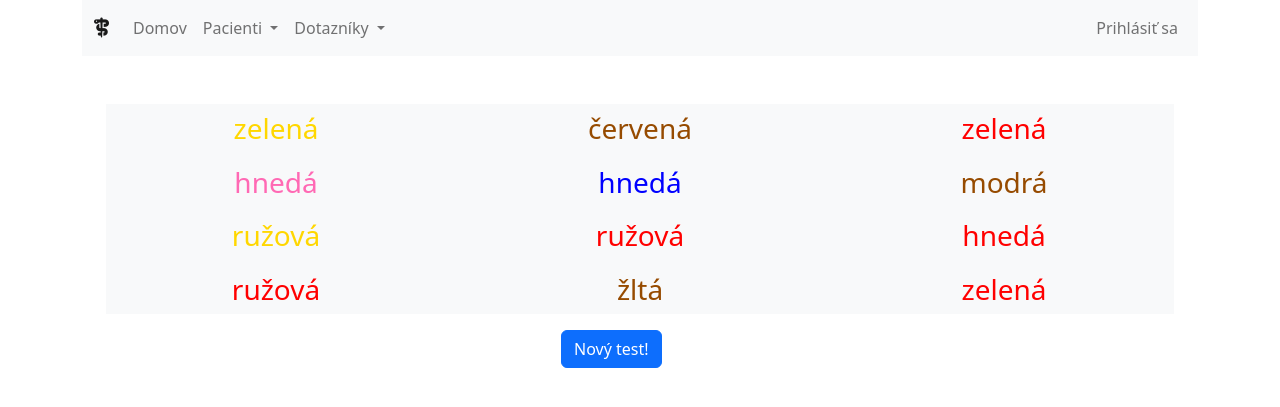
After one commit to alatecj/Neurologia, a Django app: page /stroop in a window 1280 px wide. The commit adds this page. Shown: the top 407 px of the page. Run offline with Django 4.2, Linux system fonts and the light colour scheme; data that the repository does not hold is empty; some libraries are stand-ins or nearby versions.

Commit message:
Pridany prehlad stroop testu

```diff
--- /dev/null
+++ b/Questionnaires/static/stroop.css
@@ -0,0 +1,18 @@
+.brown-text {
+  color: #964B00; /* Use a brown color code here */
+}
+.green-text {
+  color: #008000;
+}
+.blue-text {
+  color: #0000FF;
+}
+.red-text {
+  color: #FF0000;
+}
+.pink-text {
+  color: #FF69B4;
+}
+.yellow-text {
+  color: #FFFF00;
+}
--- /dev/null
+++ b/Questionnaires/static/stroop.js
@@ -0,0 +1,27 @@
+window.onload = () => {
+    myFunction2()
+}
+
+function myFunction() {
+    let color_names = [["modrá", "#0000FF"], ["zelená", "#008000"], ["červená", "#FF0000"], ["žltá", "#FFFF00"],
+        ["hnedá", "#964B00"], ["ružová", "#FF69B4"]]
+    const get_farby = document.getElementsByClassName("farba");
+    for (let i = 0; i < get_farby.length; i++) {
+        const randomIndex = Math.floor(Math.random() * color_names.length);
+        get_farby[i].innerText = color_names[randomIndex][0]
+    }
+
+}
+
+function myFunction2() {
+    let color_names = ["modrá", "zelená", "červená", "žltá", "hnedá", "ružová"]
+    let color_codes = ["#0000FF","#008000","#FF0000","#FFD700","#964B00","#FF69B4"]
+    const get_farby = document.getElementsByClassName("farba");
+    for (let i = 0; i < get_farby.length; i++) {
+        const randomColorName = Math.floor(Math.random() * color_names.length);
+        const randomColorCode = Math.floor(Math.random() * color_codes.length);
+        get_farby[i].innerText = color_names[randomColorName]
+        get_farby[i].style.color = color_codes[randomColorCode]
+    }
+
+}
--- a/Questionnaires/templates/Questionnaires/layout.html
+++ b/Questionnaires/templates/Questionnaires/layout.html
@@ -1,13 +1,12 @@
-{% load static %}
-
 <!DOCTYPE html>
 <html lang="sk">
 <head>
     <title>{% block title %}Questionnaires{% endblock %}</title>
-    <link href="https://cdn.jsdelivr.net/npm/bootstrap@5.0.2/dist/css/bootstrap.min.css" rel="stylesheet"
-          integrity="sha384-EVSTQN3/azprG1Anm3QDgpJLIm9Nao0Yz1ztcQTwFspd3yD65VohhpuuCOmLASjC" crossorigin="anonymous">
-
+    <link href="https://cdn.jsdelivr.net/npm/bootstrap@5.2.3/dist/css/bootstrap.min.css" rel="stylesheet"
+          integrity="sha384-rbsA2VBKQhggwzxH7pPCaAqO46MgnOM80zW1RWuH61DGLwZJEdK2Kadq2F9CUG65" crossorigin="anonymous">
     <script src="https://kit.fontawesome.com/8d2fe43864.js" crossorigin="anonymous"></script>
+    {% block scripts %}
+    {% endblock %}
     <style>.asteriskField {
         display: none;
     }</style>
@@ -57,6 +56,7 @@
                             {% for qre in qres %}
                                 <a class="dropdown-item" href="/q/{{ qre.id }}">{{ qre.name }}</a>
                             {% endfor %}
+                            <a class="dropdown-item" href="{% url 'stroop_test' %}">Stroop Test 1</a>
                         </div>
                     </li>
                 </ul>
@@ -95,8 +95,8 @@
 
 
 </div>
-<script src="https://cdn.jsdelivr.net/npm/bootstrap@5.0.2/dist/js/bootstrap.bundle.min.js"
-            integrity="sha384-MrcW6ZMFYlzcLA8Nl+NtUVF0sA7MsXsP1UyJoMp4YLEuNSfAP+JcXn/tWtIaxVXM"
+<script src="https://cdn.jsdelivr.net/npm/bootstrap@5.2.3/dist/js/bootstrap.bundle.min.js"
+        integrity="sha384-kenU1KFdBIe4zVF0s0G1M5b4hcpxyD9F7jL+jjXkk+Q2h455rYXK/7HAuoJl+0I4"
         crossorigin="anonymous"></script>
 </body>
 </html>
--- /dev/null
+++ b/Questionnaires/templates/Questionnaires/stroop.html
@@ -0,0 +1,46 @@
+{% extends "Questionnaires/layout.html" %}
+{% block scripts %}
+    {% load static %}
+    <link rel="stylesheet" type="text/css" href="{% static 'stroop.css' %}">
+    <script src="{% static 'stroop.js' %}"></script>
+{% endblock %}
+
+{% load crispy_forms_tags %}
+
+
+{% block body %}
+
+    <div class="container mt-5">
+
+        <div class="text-center h3 bg-light">
+            <div class="row my-1 py-2 font-weight-bold">
+                <div class="col farba"></div>
+                <div class="col farba"></div>
+                <div class="col farba"></div>
+            </div>
+            <div class="row my-1 py-2">
+                <div class="col farba"></div>
+                <div class="col farba"></div>
+                <div class="col farba"></div>
+            </div>
+            <div class="row my-1 py-2">
+                <div class="col farba"></div>
+                <div class="col farba"></div>
+                <div class="col farba"></div>
+            </div>
+            <div class="row my-1 py-2">
+                <div class="col farba"></div>
+                <div class="col farba"></div>
+                <div class="col farba"></div>
+            </div>
+
+        </div>
+        <div class="row justify-content-md-center my-1 py-2">
+            <div class="col-2">
+                <button class="btn btn-primary" onclick="myFunction2()">Nový test!</button>
+            </div>
+        </div>
+    </div>
+
+
+{% endblock %}
--- a/Questionnaires/urls.py
+++ b/Questionnaires/urls.py
@@ -11,4 +11,5 @@ urlpatterns = [
     path('q/<int:questionnaire_id>', views.display_questionnaire, name='display_questionnaire'),
     path('reporty', views.get_report, name='get_report'),
     path('show_report/<int:exam_id>', views.show_report, name='show_report'),
+    path('stroop', views.stroop_test, name='stroop_test'),
 ]
--- a/Questionnaires/views.py
+++ b/Questionnaires/views.py
@@ -156,3 +156,7 @@ def show_patient(request):
     return render(request, 'Questionnaires/get_report.html', {
         'form': form
     })
+
+
+def stroop_test(request):
+    return render(request, 'Questionnaires/stroop.html')
```
Lines whose indentation alone changed are shown as unchanged.
